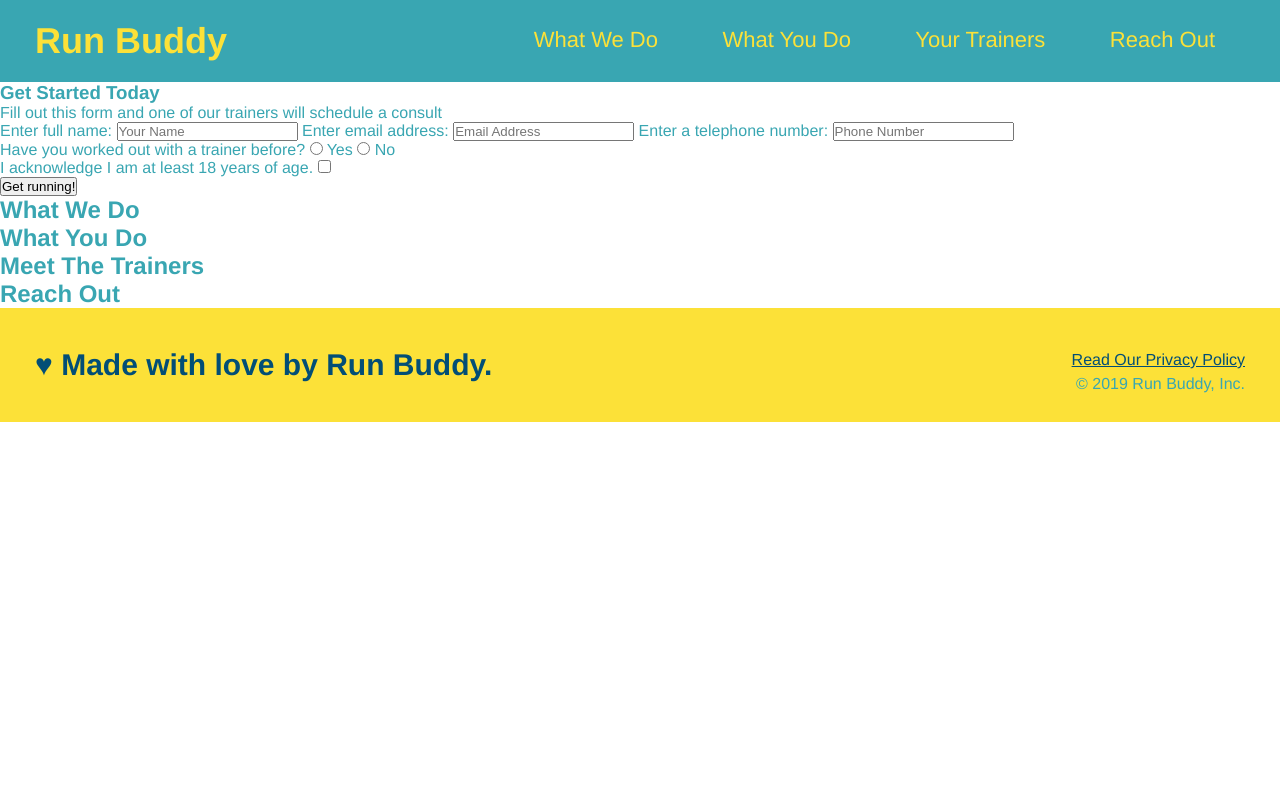
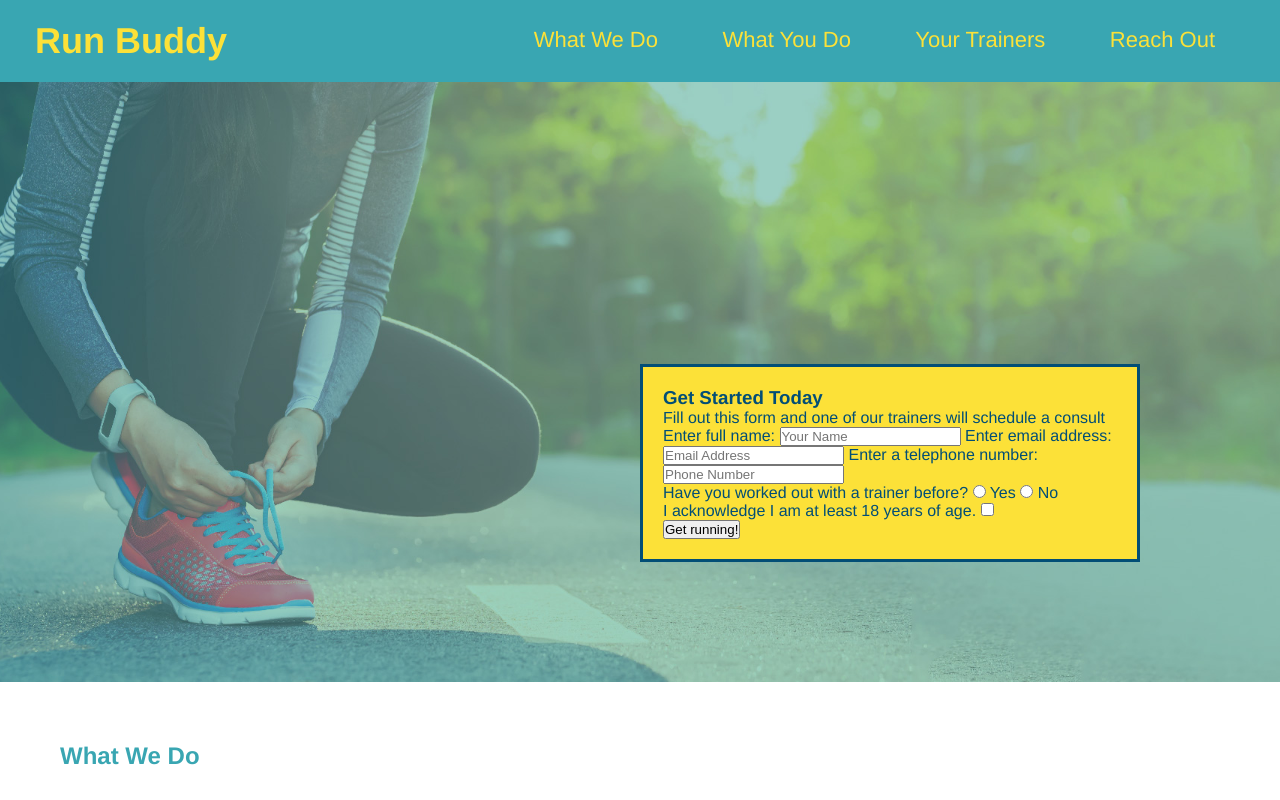
Before and after one commit to DaneCronin/run-buddy, a plain HTML site: page index.html in a window 1280 px wide. Shown: the top 800 px of the page. Drawn offline with Linux system fonts and the light colour scheme.

Commit message:
added hero image and repositioned form

```diff
--- a/assets/css/style.css
+++ b/assets/css/style.css
@@ -121,3 +121,57 @@ footer a {
     color: #024e76;
 
 }
+
+section {
+
+    padding: 60px;
+
+
+}
+
+/* Hero Style Start */
+
+.hero {
+
+    background-image: url("../images/hero-bg.jpg");
+
+    height: 600px;
+
+    background-size: cover;
+
+    background-position: center;
+
+    position: relative;
+
+}
+
+/* Hero Style End */
+
+/* Hero Form Style */
+
+.hero-form {
+
+    background-color: #fce138;
+
+    padding: 20px;
+
+    width: 500px;
+
+    color: #024e76;
+
+    border-style: solid;
+
+    border-width: 3px;
+
+    border-color: #024e76;
+
+    position: absolute;
+
+    bottom: 120px;
+
+    right: 140px;
+
+
+}
+
+/* Hero Form Style End */
--- a/index.html
+++ b/index.html
@@ -62,9 +62,9 @@
 
     <!-- hero/jumbotron -->
 
-    <section>
+    <section class="hero">
 
-      <div>
+      <div class="hero-form">
 
         <h3>Get Started Today</h3>
 
@@ -80,11 +80,11 @@
 
           <label for="email">Enter email address:</label>
 
-          <input type="text" placeholder="Email Address" name="email" id="email"/>
+          <input type="email" placeholder="Email Address" name="email" id="email"/>
 
           <label for="phone">Enter a telephone number:</label>
 
-          <input type="text" placeholder="Phone Number" name="phone" id="phone"/>
+          <input type="tel" placeholder="Phone Number" name="phone" id="phone"/>
 
           <p>
             Have you worked out with a trainer before?
```
Also changed, not shown: assets/images/hero-bg.jpg (added).
